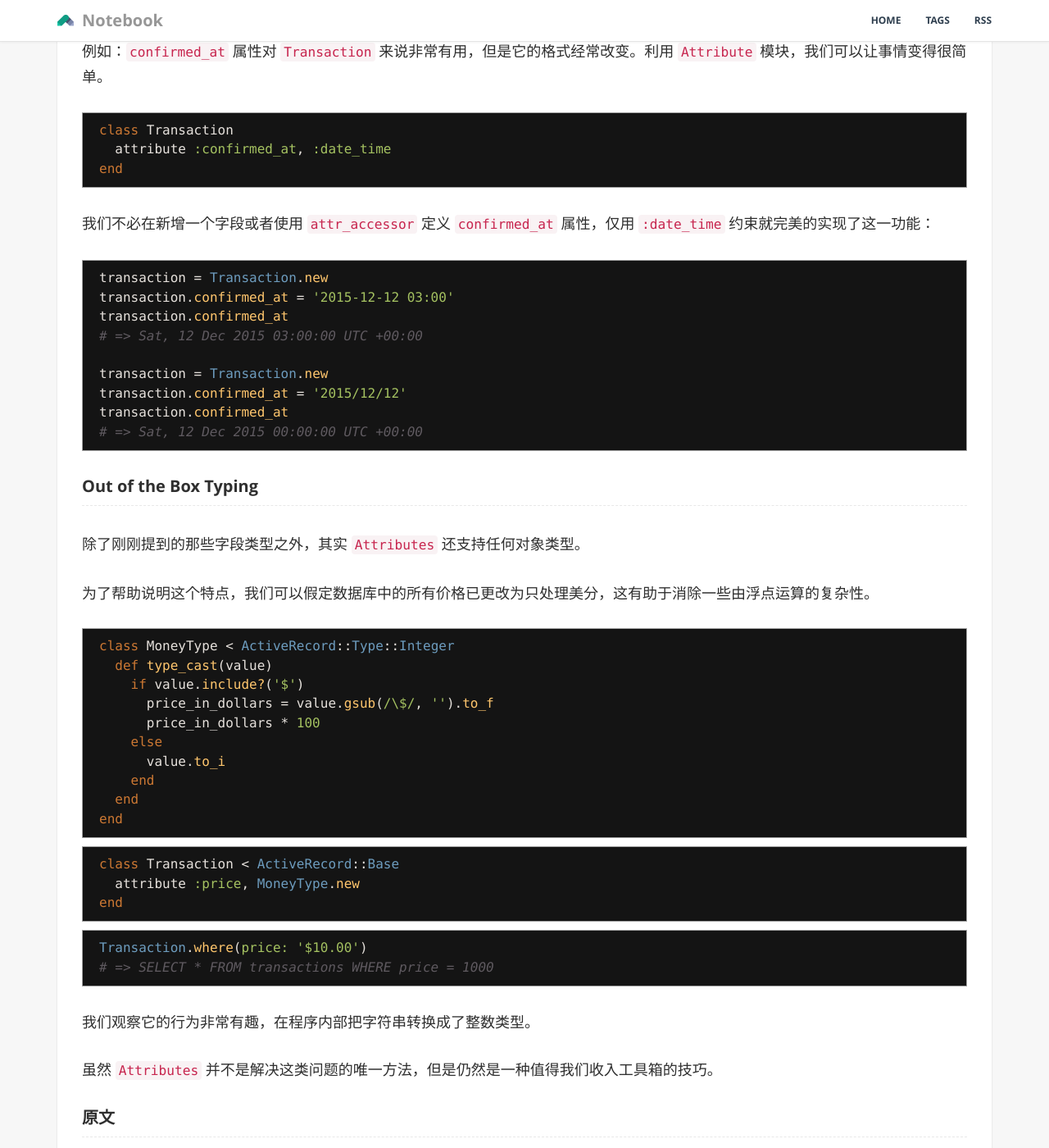
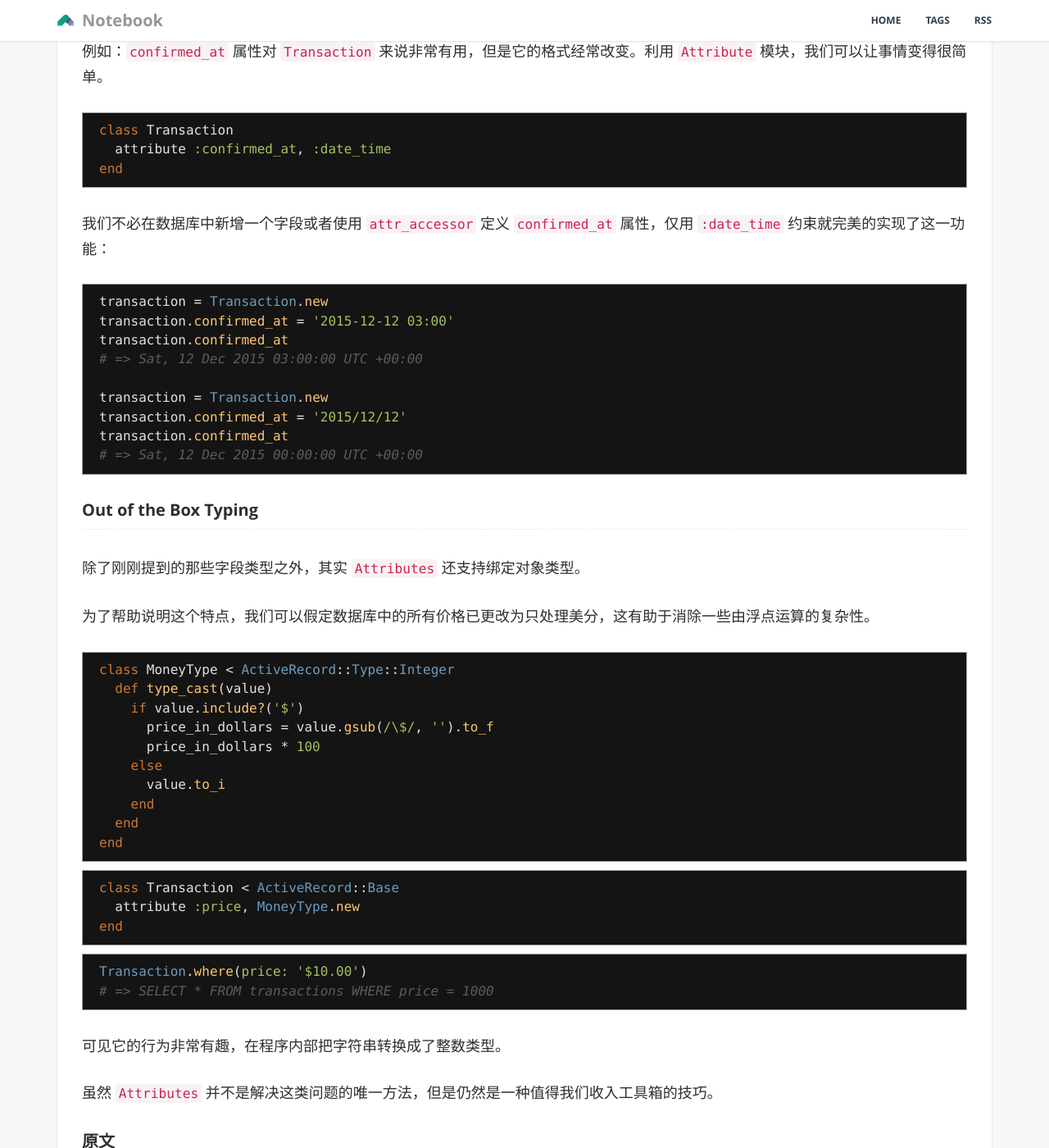
Before and after one commit to GiaoGiaoCat/GiaoGiaoCat.github.io, a Jekyll site: the page built from _posts/201601/2016-01-07-rails-5-attributes.md, in a window 1280 px wide and 1400 px high, scrolled down 2361 px. Shown: the whole window at 82% size. Built offline with Jekyll 4.4.1, drawn with Linux system fonts in a browser that asks for light colours; Markdown is read by kramdown in place of the engine named in the settings.

Commit message:
修改语法

````diff
--- a/_posts/201601/2016-01-07-rails-5-attributes.md
+++ b/_posts/201601/2016-01-07-rails-5-attributes.md
@@ -97,7 +97,7 @@ class Transaction
 end
 ```
 
-我们不必在新增一个字段或者使用 `attr_accessor` 定义 `confirmed_at` 属性，仅用 `:date_time` 约束就完美的实现了这一功能：
+我们不必在数据库中新增一个字段或者使用 `attr_accessor` 定义 `confirmed_at` 属性，仅用 `:date_time` 约束就完美的实现了这一功能：
 
 ```ruby
 transaction = Transaction.new
@@ -113,7 +113,7 @@ transaction.confirmed_at
 
 ### Out of the Box Typing
 
-除了刚刚提到的那些字段类型之外，其实 `Attributes` 还支持任何对象类型。
+除了刚刚提到的那些字段类型之外，其实 `Attributes` 还支持绑定对象类型。
 
 为了帮助说明这个特点，我们可以假定数据库中的所有价格已更改为只处理美分，这有助于消除一些由浮点运算的复杂性。
 
@@ -141,7 +141,7 @@ Transaction.where(price: '$10.00')
 # => SELECT * FROM transactions WHERE price = 1000
 ```
 
-我们观察它的行为非常有趣，在程序内部把字符串转换成了整数类型。
+可见它的行为非常有趣，在程序内部把字符串转换成了整数类型。
 
 虽然 `Attributes` 并不是解决这类问题的唯一方法，但是仍然是一种值得我们收入工具箱的技巧。
 
````
